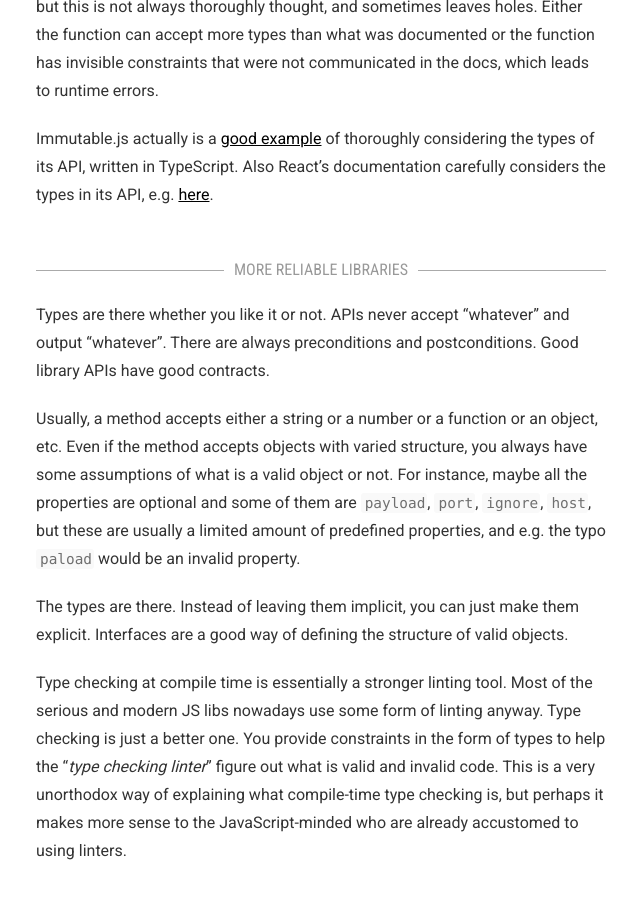
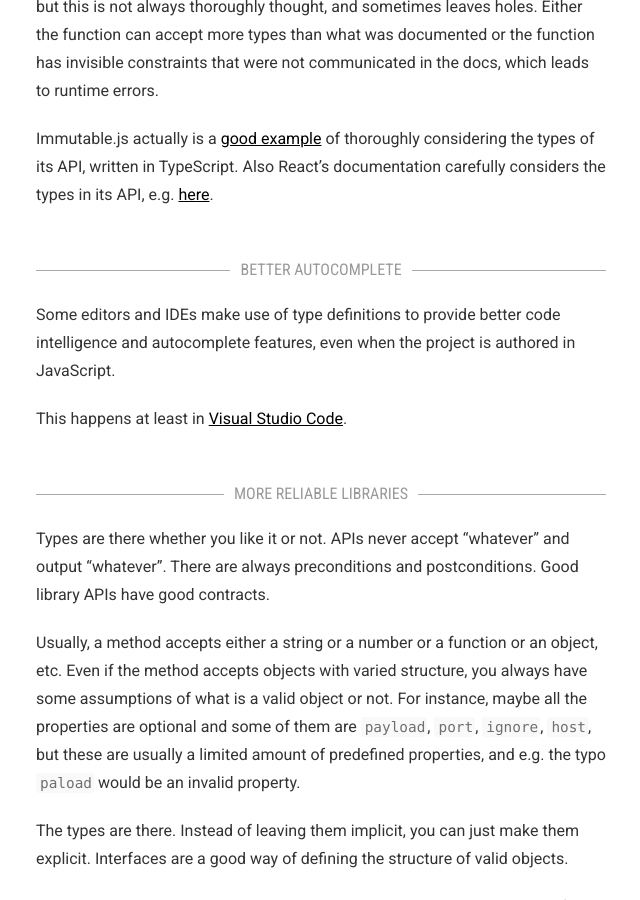
Before and after one commit to staltz/staltz.com, a Jekyll site: the page built from _posts/2016-03-16-all-js-libraries-should-be-authored-in-typescript.md, in a window 1280 px wide and 900 px high, scrolled down 885 px. Shown: the whole window, without its empty margins (319-959 px from the left). Built offline with Jekyll 4.4.1, drawn with Linux system fonts in a browser that asks for light colours; nearby versions of some CDN libraries.

Commit message:
Add argument about autocomplete, to post about TS libs

```diff
--- a/_posts/2016-03-16-all-js-libraries-should-be-authored-in-typescript.md
+++ b/_posts/2016-03-16-all-js-libraries-should-be-authored-in-typescript.md
@@ -14,6 +14,12 @@ By building the library from the ground up with types, you make clear what are t
 Often in JS libraries, the types are vaguely defined as an afterthought when writing docs. Each function is described as "*we expect the argument to be X*" but this is not always thoroughly thought, and sometimes leaves holes. Either the function can accept more types than what was documented or the function has invisible constraints that were not communicated in the docs, which leads to runtime errors.
 
 Immutable.js actually is a [good example](http://facebook.github.io/immutable-js/docs/#/List) of thoroughly considering the types of its API, written in TypeScript. Also React's documentation carefully considers the types in its API, e.g. [here](http://facebook.github.io/react/docs/glossary.html#nodes-and-elements).
+
+<h2 id="better-autocomplete" class="hr"><span class="hr">BETTER AUTOCOMPLETE</span></h2>
+
+Some editors and IDEs make use of type definitions to provide better code intelligence and autocomplete features, even when the project is authored in JavaScript.
+
+This happens at least in [Visual Studio Code](https://code.visualstudio.com/Docs/languages/javascript#_rich-editing-support).
 
 <h2 id="more-reliable-libraries" class="hr"><span class="hr">MORE RELIABLE LIBRARIES</span></h2>
 
```
